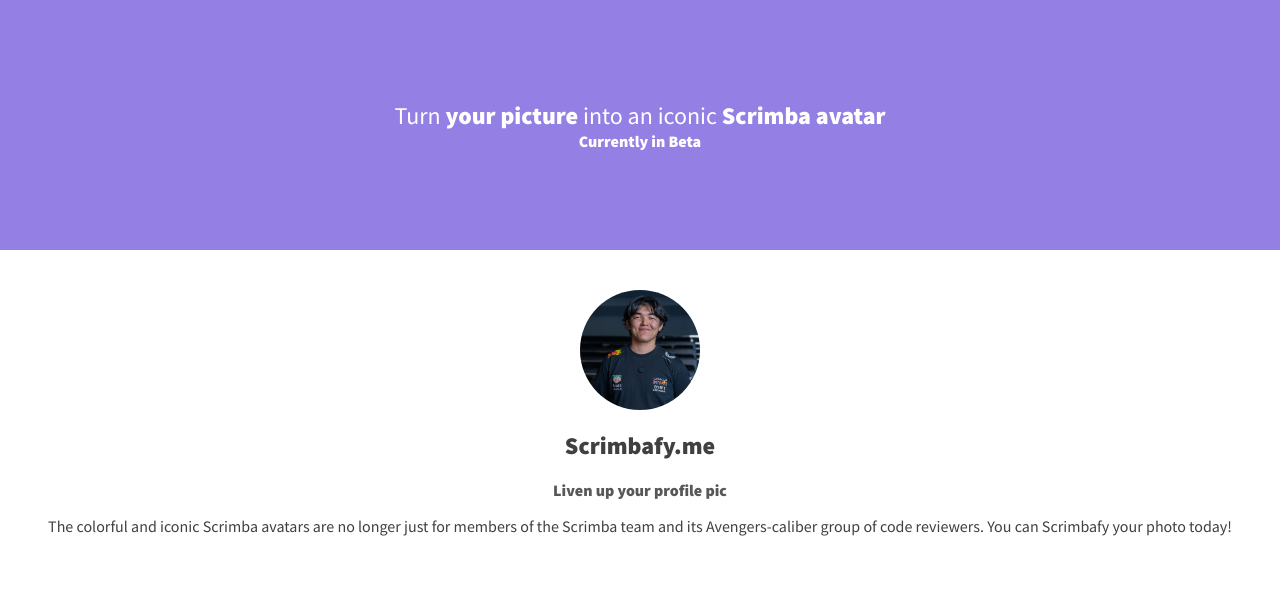
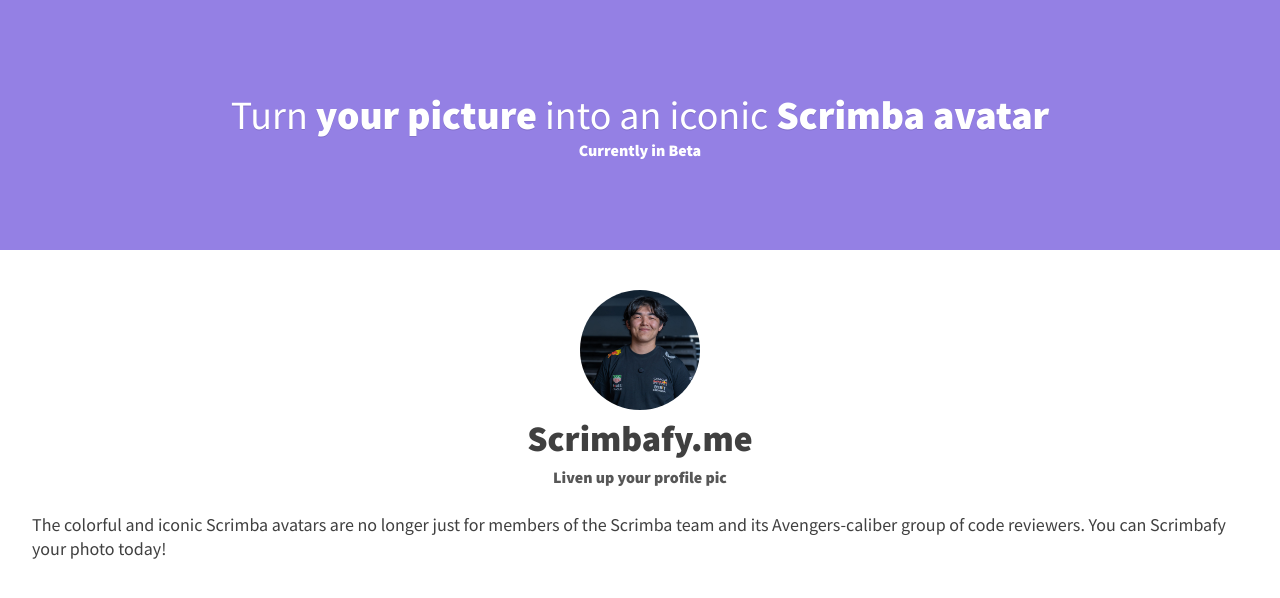
Before and after one commit to semizemes/responsive-design-workshop, a website built with Vite: page index.html in a window 1280 px wide. Built offline with nearby package versions, Linux system fonts and the light colour scheme.

Commit message:
fix: refine typography styles and adjust layout for intro and main content sections

```diff
--- a/styles.css
+++ b/styles.css
@@ -9,8 +9,21 @@
    ================= */
 
 h1 {
+    font-size: 2.5rem;
+    text-shadow: 0px 1px #816fca;
     font-weight: 400;
     margin: 0;
+}
+
+h2{
+    font-size: 2.25rem;
+    margin-top: 0.167em;
+    margin-bottom: 0.167em;
+}
+
+p{
+    font-size: 1.125rem;
+    line-height: 1.35;
 }
 
 .beta-text {
@@ -18,6 +31,7 @@
 }
 
 .subheading {
+    margin-bottom: 0.5em;
     color: #575757;
     font-weight: 900;
 }
@@ -27,8 +41,6 @@
    ================= */
 
 .intro {
-    display: flex;
-    flex-direction: column;
     justify-content: center;
     min-height: 250px;
     text-align: center;
@@ -36,13 +48,21 @@
     background-color: #9480e4;
 }
 
+/* =================
+    Form
+   ================= */
+
+.intro,
+.main-content {
+    display: flex;
+    flex-direction: column;
+}
+
 /* ====================
     Main content
    ==================== */
 
 .main-content {
-    display: flex;
-    flex-direction: column;
     align-items: center;
     padding-top: 2.5em;
     padding-left: 2em;
```
